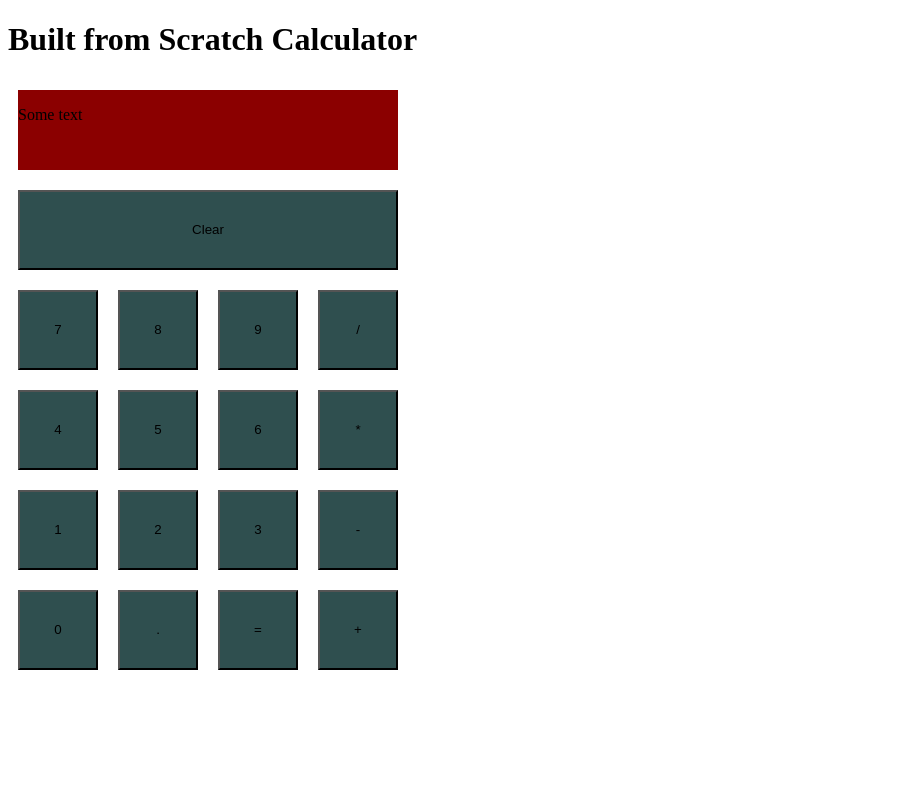
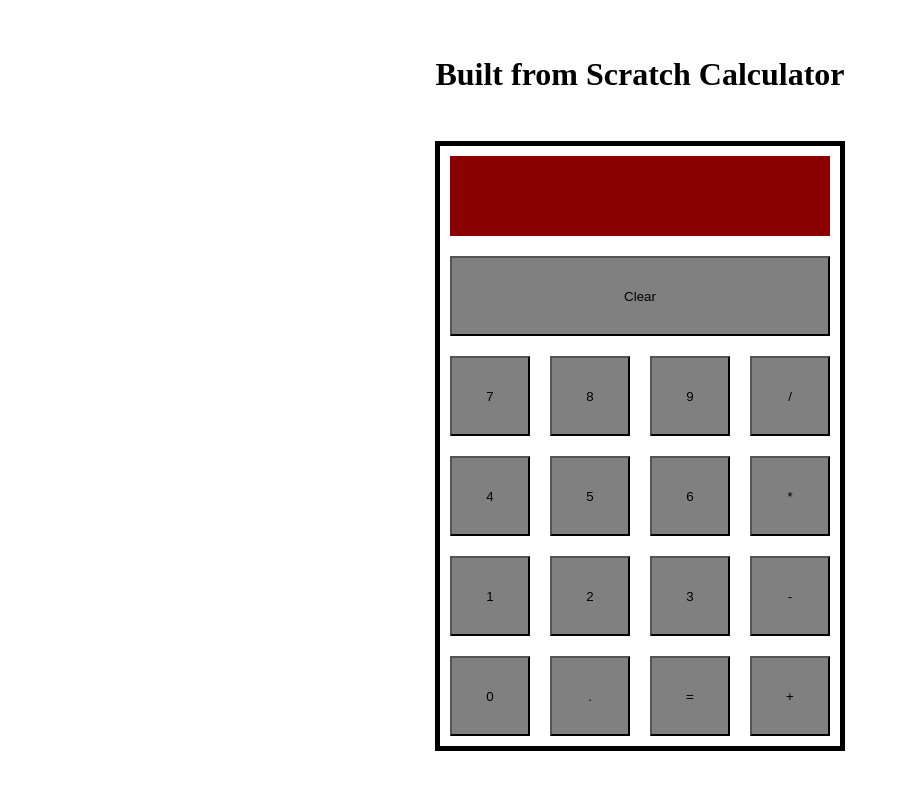
Before and after one commit to Balake/calculator, a plain HTML site: page index.html in a window 1280 px wide. Both pictures are taken after a click on the button "Clear". Shown: the whole page, without its empty margins (0-900 px from the left). Drawn offline with Linux system fonts and the light colour scheme.

Commit message:
Added some button functionality and adjusted styling

```diff
--- a/script.js
+++ b/script.js
@@ -1,3 +1,11 @@
+
+const display = document.querySelector('#display-text');
+const buttons = document.querySelectorAll('button');
+
+for(i = 0; i < buttons.length; i++) {
+    buttons[i].addEventListener('click', (event) => addToDisplay(event.srcElement.id));
+}
+
 
 function addition(n, m) {
     return n + m;
@@ -23,3 +31,8 @@ function operate(o, n, m) {
         case '/': return divide(n, m);
     }
 }
+
+
+function addToDisplay(x) {
+    (x == 'clear') ? display.textContent = '' : display.textContent += x;
+}
--- a/style.css
+++ b/style.css
@@ -3,6 +3,9 @@
     display:grid;
     grid-template-rows: 100px 100px 100px 100px 100px 100px;
     grid-template-columns: 100px 100px 100px 100px;
+    width: 400px;
+    margin: auto;
+    border: 5px solid black;
 }
 
 #display {
@@ -39,5 +42,20 @@ button {
     height: 80px;
     width: 80px;
     margin: 10px;
-    background-color: darkslategray;
+    background-color: grey;
 }
+
+h1 {
+    width: 500px;
+    margin: auto;
+    text-align: center;
+    padding-top: 6vh;
+    padding-bottom: 6vh;
+}
+
+p {
+    font-size: 2em;
+    text-align: right;
+    padding-right: 10px;
+    color: lightgray;
+}
```
